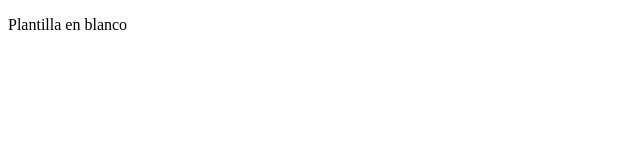
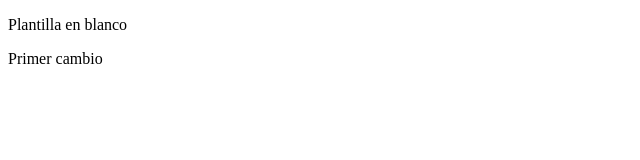
Before and after one commit to DeveGnu/flask-api, a plain HTML site: page index.html in a window 1280 px wide. Shown: the full height of the page, 0-640 px from the left. Drawn offline with Linux system fonts and the light colour scheme.

Commit message:
Este es un cambio

```diff
--- a/index.html
+++ b/index.html
@@ -8,5 +8,6 @@
 </head>
 <body>
     <p>Plantilla en blanco</p>
+    <span>Primer cambio</span>
 </body>
 </html>
```
